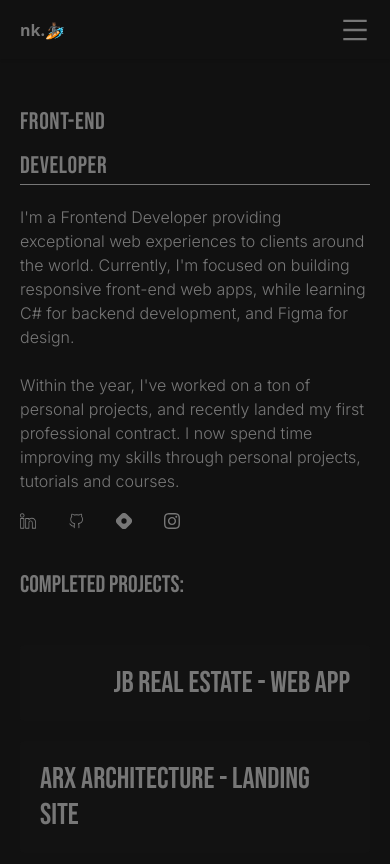
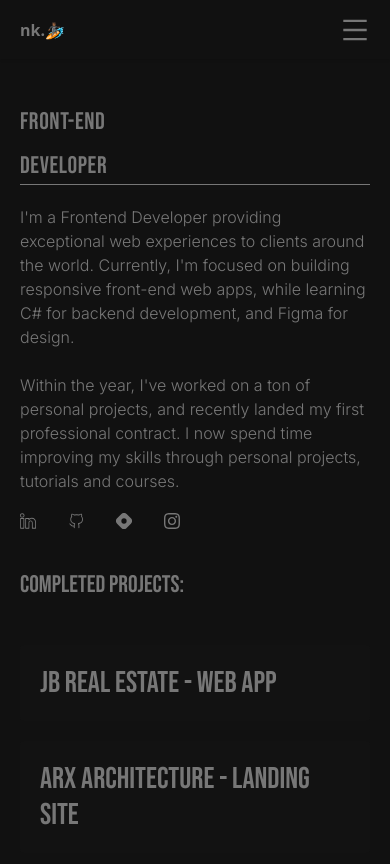
Before and after one commit to topboyasante/my-portfolio, a Next.js app: page / in a window 390 px wide. Shown: the top 864 px of the page. Built offline with nearby package versions, Linux system fonts and the light colour scheme; a web font is replaced by a local one.

Commit message:
updates.

```diff
--- a/src/components/page-sections/home/Projects.jsx
+++ b/src/components/page-sections/home/Projects.jsx
@@ -39,7 +39,7 @@ function Projects() {
                   } */}
                    <a href={'https://jbrealestateandproperties.com'} target="_blank">
                           <section className={`rounded p-5 hover:text-white ease duration-500 bg-[#121212]`}>
-                            <p className='text-3xl md:text-5xl lg:text-8xl text-bn text-right'>{'JB Real Estate'} - {`Web App`}</p>
+                            <p className='text-3xl md:text-5xl lg:text-8xl text-bn text-left lg:text-right'>{'JB Real Estate'} - {`Web App`}</p>
                           </section>
                    </a>
                    <a href={'https://arxarchitecture.netlify.app'} target="_blank">
```
